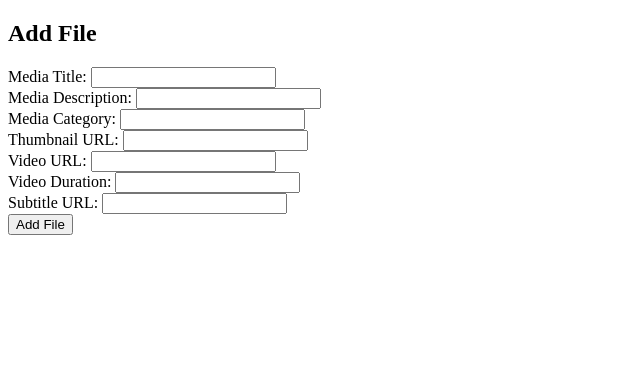
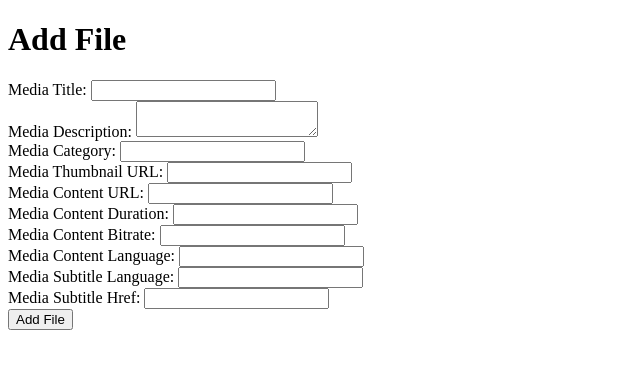
Before and after one commit to SarahRoseLives/RokuMrssServer, a Flask app: template templates/add_file.html in a window 1280 px wide. Shown: the top 369 px of the page, without its empty margins (0-640 px from the left). Run offline with Flask 3, Linux system fonts and the light colour scheme; the template is opened without the code that fills it, so the values that code supplies are empty; some libraries are stand-ins or nearby versions.

Commit message:
SQLiteDB now used, add enteries with dqlite db . currently only creates one line of videos

```diff
--- a/server.py
+++ b/server.py
@@ -1,5 +1,5 @@
 import sqlite3
-from flask import Flask, request, jsonify
+from flask import Flask, request, jsonify, render_template
 
 app = Flask(__name__)
 
@@ -48,22 +48,30 @@ conn.commit()
 conn.close()
 
 
+# New route to display the form for adding files
+@app.route('/add_file', methods=['GET'])
+def show_add_file_form():
+    return render_template('add_file.html')
+
+# Modify the add_file route to handle form submission
+@app.route('/add_file', methods=['POST'])
 def add_file():
-    data = request.get_json()
+    # Parse form data
+    media_title = request.form.get('mediaTitle')
+    media_description = request.form.get('mediaDescription')
+    media_category = request.form.get('mediaCategory')
+    media_thumbnail = request.form.get('mediaThumbnail')
+    media_content_url = request.form.get('mediaContentUrl')
+    media_content_duration = request.form.get('mediaContentDuration', '')  # Defaults to empty string if not provided
+    media_content_bitrate = request.form.get('mediaContentBitrate', '')  # Defaults to empty string if not provided
+    media_content_language = request.form.get('mediaContentLanguage', '')  # Defaults to empty string if not provided
+    media_subtitle_lang = request.form.get('mediaSubTitleLang', '')  # Defaults to empty string if not provided
+    media_subtitle_href = request.form.get('mediaSubTitleHref', '')  # Defaults to empty string if not provided
 
-    # Assuming the JSON payload contains the required fields
-    media_title = data.get('mediaTitle')
-    media_description = data.get('mediaDescription')
-    media_category = data.get('mediaCategory')
-    thumbnail_url = data.get('mediaThumbnail')
-    video_url = data.get('mediaContent').get('url')
-    video_duration = data.get('mediaContent').get('duration')
-    video_bitrate = data.get('mediaContent').get('bitrate')
-    video_language = data.get('mediaContent').get('language')
-    subtitle_lang = data.get('mediaSubTitle').get('lang') if data.get('mediaSubTitle') else None
-    subtitle_href = data.get('mediaSubTitle').get('href') if data.get('mediaSubTitle') else None
+    # Validate form data (add your validation logic here)
 
-    if media_title and media_description and media_category and thumbnail_url and video_url and video_duration:
+    # Your existing code for adding files...
+    if media_title and media_description and media_category and media_thumbnail and media_content_url:
         conn = sqlite3.connect(db_name)
         cursor = conn.cursor()
 
@@ -75,8 +83,8 @@ def add_file():
                     mediaContent_language, mediaSubTitle_lang, mediaSubTitle_href
                 ) VALUES (?, ?, ?, ?, ?, ?, ?, ?, ?, ?, ?, ?)
             ''', (
-                video_url, "2022-01-16T12:00:00Z", media_title, media_description, media_category, thumbnail_url,
-                video_url, video_duration, video_bitrate, video_language, subtitle_lang, subtitle_href
+                media_content_url, "2022-01-16T12:00:00Z", media_title, media_description, media_category, media_thumbnail,
+                media_content_url, media_content_duration, media_content_bitrate, media_content_language, media_subtitle_lang, media_subtitle_href
             ))
 
             conn.commit()
--- a/templates/add_file.html
+++ b/templates/add_file.html
@@ -1,75 +1,46 @@
+<!-- templates/add_file.html -->
+
 <!DOCTYPE html>
 <html lang="en">
 <head>
     <meta charset="UTF-8">
     <meta name="viewport" content="width=device-width, initial-scale=1.0">
-    <title>Add File Form</title>
+    <title>Add File</title>
 </head>
 <body>
-
-<h2>Add File</h2>
-
-<form id="addFileForm">
-    <label for="mediaTitle">Media Title:</label>
-    <input type="text" id="mediaTitle" name="mediaTitle" required><br>
-
-    <label for="mediaDescription">Media Description:</label>
-    <input type="text" id="mediaDescription" name="mediaDescription" required><br>
-
-    <label for="mediaCategory">Media Category:</label>
-    <input type="text" id="mediaCategory" name="mediaCategory" required><br>
-
-    <label for="thumbnailUrl">Thumbnail URL:</label>
-    <input type="text" id="thumbnailUrl" name="thumbnailUrl" required><br>
-
-    <label for="videoUrl">Video URL:</label>
-    <input type="text" id="videoUrl" name="videoUrl" required><br>
-
-    <label for="videoDuration">Video Duration:</label>
-    <input type="text" id="videoDuration" name="videoDuration" required><br>
-
-    <label for="subTitleUrl">Subtitle URL:</label>
-    <input type="text" id="subTitleUrl" name="subTitleUrl"><br>
-
-    <button type="button" onclick="addFile()">Add File</button>
-</form>
-
-<script>
-function addFile() {
-    var mediaTitle = document.getElementById("mediaTitle").value;
-    var mediaDescription = document.getElementById("mediaDescription").value;
-    var mediaCategory = document.getElementById("mediaCategory").value;
-    var thumbnailUrl = document.getElementById("thumbnailUrl").value;
-    var videoUrl = document.getElementById("videoUrl").value;
-    var videoDuration = document.getElementById("videoDuration").value;
-    var subTitleUrl = document.getElementById("subTitleUrl").value;
-
-    var payload = {
-        mediaTitle: mediaTitle,
-        mediaDescription: mediaDescription,
-        mediaCategory: mediaCategory,
-        thumbnailUrl: thumbnailUrl,
-        videoUrl: videoUrl,
-        videoDuration: videoDuration,
-        subTitleUrl: subTitleUrl
-    };
-
-    fetch('http://127.0.0.1:5000/add_file', {
-        method: 'POST',
-        headers: {
-            'Content-Type': 'application/json',
-        },
-        body: JSON.stringify(payload),
-    })
-    .then(response => response.json())
-    .then(data => {
-        alert(data.message);
-    })
-    .catch((error) => {
-        console.error('Error:', error);
-    });
-}
-</script>
-
+    <h1>Add File</h1>
+    <form method="post" action="/add_file">
+        <label for="mediaTitle">Media Title:</label>
+        <input type="text" id="mediaTitle" name="mediaTitle" >
+        <br>
+        <label for="mediaDescription">Media Description:</label>
+        <textarea id="mediaDescription" name="mediaDescription" ></textarea>
+        <br>
+        <label for="mediaCategory">Media Category:</label>
+        <input type="text" id="mediaCategory" name="mediaCategory" >
+        <br>
+        <label for="mediaThumbnail">Media Thumbnail URL:</label>
+        <input type="text" id="mediaThumbnail" name="mediaThumbnail" >
+        <br>
+        <label for="mediaContentUrl">Media Content URL:</label>
+        <input type="text" id="mediaContentUrl" name="mediaContentUrl" >
+        <br>
+        <label for="mediaContentDuration">Media Content Duration:</label>
+        <input type="text" id="mediaContentDuration" name="mediaContentDuration" >
+        <br>
+        <label for="mediaContentBitrate">Media Content Bitrate:</label>
+        <input type="text" id="mediaContentBitrate" name="mediaContentBitrate" >
+        <br>
+        <label for="mediaContentLanguage">Media Content Language:</label>
+        <input type="text" id="mediaContentLanguage" name="mediaContentLanguage" >
+        <br>
+        <label for="mediaSubTitleLang">Media Subtitle Language:</label>
+        <input type="text" id="mediaSubTitleLang" name="mediaSubTitleLang">
+        <br>
+        <label for="mediaSubTitleHref">Media Subtitle Href:</label>
+        <input type="text" id="mediaSubTitleHref" name="mediaSubTitleHref">
+        <br>
+        <input type="submit" value="Add File">
+    </form>
 </body>
 </html>
```
Also changed, not shown: 2 other files.
